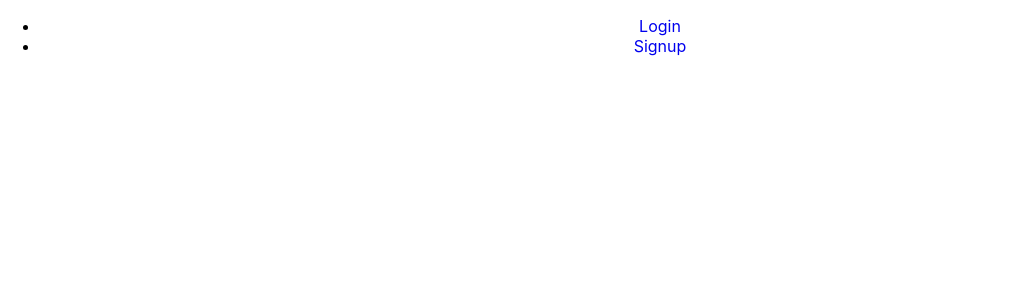
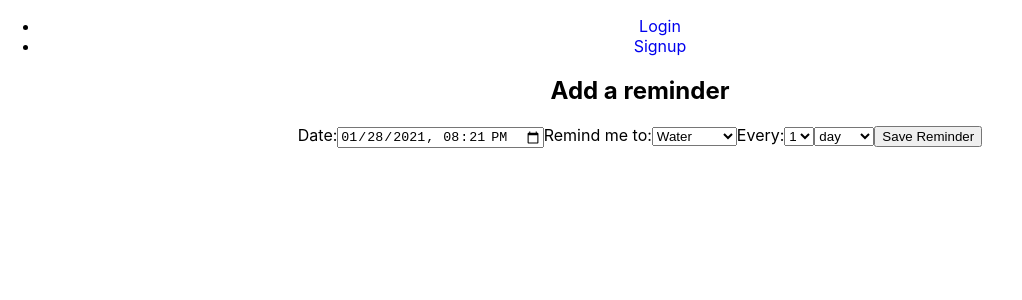
Before and after one commit to GitAlicja/plant-parenthood, a React (Create React App) app in the folder client/: page /add-reminder/1 in a window 1280 px wide. Shown: the top 300 px of the page, without its empty margins (0-1022 px from the left). Built offline with nearby package versions, Linux system fonts and the light colour scheme; no server answers.

Commit message:
components AddReminder, SingleReminder, ListOfReminders created

```diff
--- a/client/src/App.js
+++ b/client/src/App.js
@@ -3,12 +3,18 @@ import "./App.css";
 import { Switch, Route } from "react-router-dom";
 import Signup from "./components/auth/Signup";
 import Login from "./components/auth/Login";
+import Navbar from "./components/basic-structure/Navbar";
+
+import TrefleSearchResults from "./components/trefle-search/TrefleSearchResults";
+import TrefleSearchDetails from "./components/trefle-search/TrefleSearchDetails";
+
+import AddPlant from "./components/plants/AddPlant";
 import PlantDetails from "./components/plants/PlantDetails";
+import PlantCollection from "./components/plants/PlantCollection";
 
-import Navbar from "./components/basic-structure/Navbar";
-import TrefleSearchResults from "./components/trefle-search/TrefleSearchResults";
-import AddPlant from "./components/plants/AddPlant";
-import TrefleSearchDetails from "./components/trefle-search/TrefleSearchDetails";
+import ListOfReminders from "./components/reminders/ListOfReminders";
+import AddReminder from "./components/reminders/AddReminder";
+import SingleReminder from "./components/reminders/SingleReminder";
 
 class App extends React.Component {
   constructor(props) {
@@ -32,19 +38,15 @@ class App extends React.Component {
         />
         <Switch>
           {/* <Route exact path="/signup" component={Signup} /> */}
-          <Route
-            exact
-            path="/signup"
-            render={() => <Signup updateUser={this.updateTheUser} />}
-          />
-          <Route
-            exact
-            path="/"
-            render={() => <Login updateUser={this.updateTheUser} />}
-          />
+          <Route exact path="/signup" render={() => <Signup updateUser={this.updateTheUser} />} />
+          <Route exact path="/" render={() => <Login updateUser={this.updateTheUser} />} />
           <Route exact path="/search" component={TrefleSearchResults} />
           <Route path="/search/detail/:slug" component={TrefleSearchDetails} />
           <Route exact path="/add-plant/:slug" component={AddPlant} />
+          <Route exact path="/my-plants" component={PlantCollection} />
+          <Route exact path="/reminders" component={ListOfReminders} />
+          <Route exact path="/add-reminder/:plantID" component={AddReminder} />
+          <Route exact path="/reminders/:id" component={SingleReminder}/>
         </Switch>
       </div>
     );
--- a/client/src/components/plants/AddPlant.js
+++ b/client/src/components/plants/AddPlant.js
@@ -1,4 +1,3 @@
-//form to add plant from API search, add custom fields
 import React from "react";
 import axios from "axios";
 
@@ -31,17 +30,10 @@ class AddPlant extends React.Component {
       <div>
         <h2>Add a new plant</h2>
         <form>
-          <input
-            type="text"
-            name="name"
-            placeholder="Name"
-            value={this.state.name}
-            onChange={this.handleChangeInput}
-            className="form-control input-field"
-          ></input>
+          <input type="text" name="name" placeholder="Plant name" value={this.state.name} onChange={this.handleChangeInput} className="form-control input-field"></input>
           <textarea
             name="notes"
-            placeholder="Description"
+            placeholder="Your notes"
             value={this.state.notes}
             onChange={this.handleChangeInput}
             className="form-control input-field"
--- /dev/null
+++ b/client/src/components/reminders/AddReminder.js
@@ -0,0 +1,94 @@
+import React from "react";
+import axios from "axios";
+
+class AddPlant extends React.Component {
+
+  state = {
+    reminderDate: this.dateToLocalString(new Date()),
+    typeOfCare: "Water", // preselected value
+    frequency: 1, // preselected value
+    unit: "day", // preselected value
+  };
+
+  // preselects initial value for the local date and local time without seconds
+  dateToLocalString(date) {
+    const isoString = date.toISOString();
+    return isoString.substr(0, isoString.lastIndexOf(":") );
+  }
+
+  handleChangeInput = (event) => {
+    console.log(event)
+    this.setState({
+      [event.target.name]: event.currentTarget.value,
+    });
+  };
+
+  submitHandler = (event) => {
+
+    event.preventDefault();
+
+    // plant id passed through props
+    const plantID = this.props.match.params.plantID;
+
+    // send standardized ISO string via REST API
+    const reminderDate =  new Date(this.state.reminderDate).toISOString()
+    axios.post("/api/reminders", { ...this.state, reminderDate,  plantID }).then((resp) => {
+      this.props.history.push("/reminders");
+      // console.log(resp);
+    });
+  };
+
+  render() {
+    return (
+      <div>
+        <h2>Add a reminder</h2>
+        <form>
+
+          {/* Date and time ?? */}
+
+          <label>
+            Date:
+          <input type="datetime-local" name="reminderDate" value={this.state.reminderDate} onChange={this.handleChangeInput} />
+          </label>
+
+          <label>
+            Remind me to:
+          <select name="typeOfCare" value={this.state.typeOfCare} onChange={this.handleChangeInput} >
+              <option value="Water">Water</option>
+              <option value="Fertilize">Fertilize</option>
+              <option value="Repot">Repot</option>
+              <option value="Insecticide">Insecticide</option>
+              <option value="Trim">Trim</option>
+            </select>
+          </label>
+
+          <label>
+            Every:
+          <select name="frequency" value={this.state.frequency} onChange={this.handleChangeInput} >
+              <option value="1">1</option>
+              <option value="2">2</option>
+              <option value="3">3</option>
+              <option value="4">4</option>
+              <option value="5">5</option>
+              <option value="6">6</option>
+              <option value="7">7</option>
+            </select>
+
+            <select name="unit" value={this.state.unit} onChange={this.handleChangeInput}>
+              <option value="day">day</option>
+              <option value="week">week</option>
+              <option value="month">month</option>
+              <option value="year">year</option>
+            </select>
+          </label>
+
+          <button onClick={this.submitHandler} className="btn btn-primary">
+            Save Reminder
+          </button>
+        </form>
+      </div>
+    );
+  }
+}
+
+export default AddPlant;
--- /dev/null
+++ b/client/src/components/reminders/ListOfReminders.js
@@ -0,0 +1,52 @@
+import React from "react";
+import axios from "axios";
+import { Link } from "react-router-dom";
+
+import "../../App.css";
+
+class ListOfReminders extends React.Component {
+
+  state = {
+    reminders: [],
+    loading: true,
+  };
+
+  componentDidMount() {
+    axios
+      .get('/api/reminders')
+      .then(resp => {
+        this.setState({
+          reminders: resp.data.sort((a,b) => a.reminderDate < b.reminderDate ? -1 : 1),
+          loading: false
+        });
+      });
+  }
+
+  render() {
+    return (
+      <div>
+        {/* <Navbar /> */}
+        <h2>List of Reminders</h2>
+        {/* Bootstrap spinner */}
+        {this.state.loading && (<div className="spinner-border text-light" role="status">
+          <span className="sr-only">Loading...</span>
+        </div>)}
+
+        { this.state.reminders.length === 0 ? (<p>No reminders yet!</p>) : this.state.reminders.map((reminder, key) => {
+          return (
+            <div className="list-result" key={reminder._id}>
+              <Link to={'/reminders/' + reminder._id}>
+                <h3>{reminder.plant.name}</h3>
+                <p>{new Date(reminder.reminderDate).toLocaleDateString("en-GB", { weekday: "long", year: "numeric", month: "long", day: "numeric" })}</p>
+                <p>{new Date(reminder.reminderDate).toLocaleTimeString("en-GB", { hour: "numeric", minute: "numeric" })}</p>
+                <p>{reminder.typeOfCare}</p>
+              </Link>
+            </div>
+          );
+        })}
+      </div>
+    );
+  }
+}
+
+export default ListOfReminders;
--- /dev/null
+++ b/client/src/components/reminders/SingleReminder.js
@@ -0,0 +1,52 @@
+import React from 'react';
+import axios from 'axios';
+
+export class SingleReminder extends React.Component {
+
+  state = {
+    reminder: null,
+    loading: true
+  };
+
+  componentDidMount() {
+    // id like in the App.js Route path='/reminders/:id'
+    const reminderId = this.props.match.params.id;
+
+    axios
+      .get("/api/reminders/" + reminderId)
+      .then(resp => {
+        this.setState({
+          reminder: resp.data,
+          loading: false
+        });
+      });
+  }
+
+  // first render action happens with value null for the beer property (initial state value)
+  // you will need if else statement or setTimeout inside setState (inside promise)
+  render() {
+    return (
+      <div>
+        {/* <Navbar /> */}
+        {/* Bootstrap spinner */}
+        {this.state.loading && (<div className="spinner-border text-light" role="status">
+          <span className="sr-only">Loading...</span>
+        </div>)}
+
+        {/* first data has to be there (loaded) */}
+        {/* if data is not there you would try to show for example this.state.reminder.null instead of this.state.reminder.reminderDate and example this.state.reminder.null will always cause errors */}
+        {this.state.reminder && (
+          <div>
+            <h2>{this.state.reminder.plant.name}</h2>
+            <p>{new Date(this.state.reminder.reminderDate).toLocaleDateString("en-GB", { weekday: "long", year: "numeric", month: "long", day: "numeric" })}</p>
+            <p>{new Date(this.state.reminder.reminderDate).toLocaleTimeString("en-GB", { hour: "numeric", minute: "numeric" })}</p>
+            <p>{this.state.reminder.typeOfCare}</p>
+            <p>{this.state.reminder.frequency} {this.state.reminder.unit}</p>
+          </div>
+        )}
+      </div>
+    );
+  }
+}
+
+export default SingleReminder;
```
Also changed, not shown: client/src/components/plants/PlantCollection.js (+79 -2 lines), client/src/components/reminders/EditReminder.js (added), client/src/components/reminders/ReminderForm.js (deleted), 2 other files (tests, documents, lock files or other folders).
